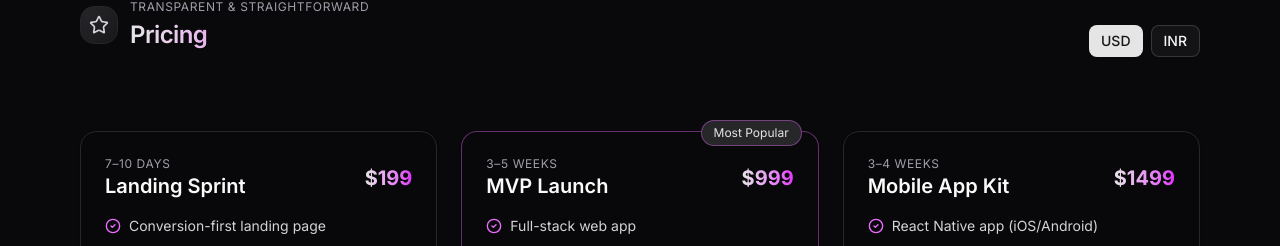
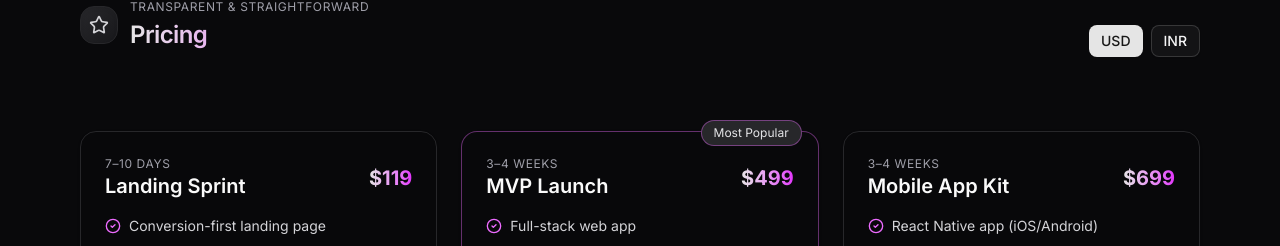
Before and after one commit to rahulkpr2510/freelance-portfolio, a Next.js app: page / in a window 1280 px wide. Shown: the part 3883-4129 px from the top of the page. Built offline with nearby package versions, Linux system fonts and the light colour scheme.

Commit message:
refactor: update pricing packages with reduced costs and adjusted timelines

```diff
--- a/components/Pricing.tsx
+++ b/components/Pricing.tsx
@@ -12,7 +12,7 @@ const USD_TO_INR = 83; // adjust for live exchange later
 const PACKAGES = [
   {
     name: "Landing Sprint",
-    priceUSD: 199,
+    priceUSD: 119,
     period: "7–10 days",
     features: [
       "Conversion-first landing page",
@@ -24,8 +24,8 @@ const PACKAGES = [
   {
     name: "MVP Launch",
     highlight: true,
-    priceUSD: 999,
-    period: "3–5 weeks",
+    priceUSD: 499,
+    period: "3–4 weeks",
     features: [
       "Full-stack web app",
       "CI/CD + staging",
@@ -35,7 +35,7 @@ const PACKAGES = [
   },
   {
     name: "Mobile App Kit",
-    priceUSD: 1499,
+    priceUSD: 699,
     period: "3–4 weeks",
     features: [
       "React Native app (iOS/Android)",
```
